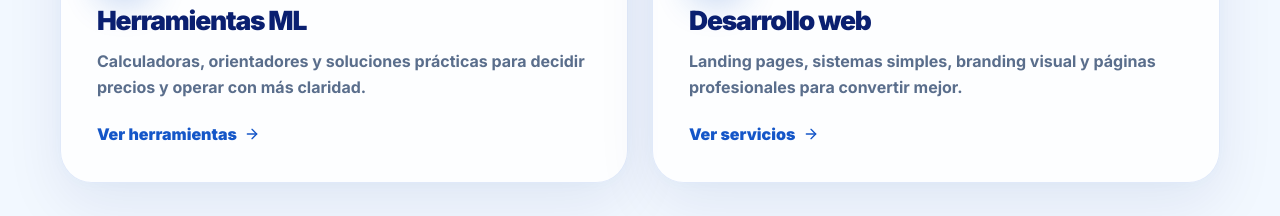
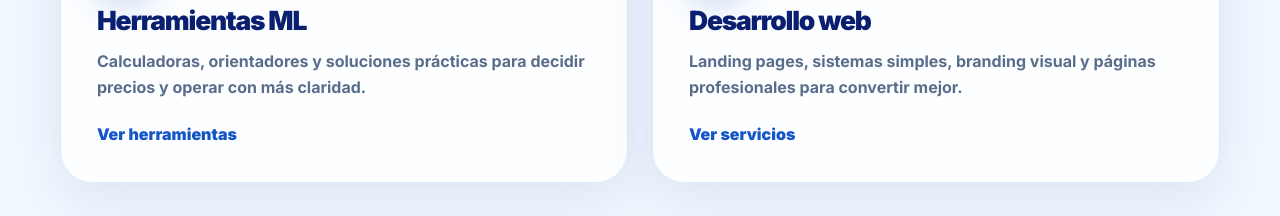
Before and after one commit to BengoDamian/oriavision-hub, a Next.js app: page / in a window 1280 px wide. Shown: the part 1500-1716 px from the top of the page. Built offline with nearby package versions, Linux system fonts and the light colour scheme; no server answers.

Commit message:
Update page.tsx

```diff
--- a/src/app/page.tsx
+++ b/src/app/page.tsx
@@ -2060,7 +2060,6 @@ export default function Home() {
                       <p>{item.text}</p>
                       <div className="ov-card-link">
                         {item.label}
-                        <ArrowRight className="h-4 w-4 transition group-hover:translate-x-1" />
                       </div>
                     </div>
                   </a>
```
